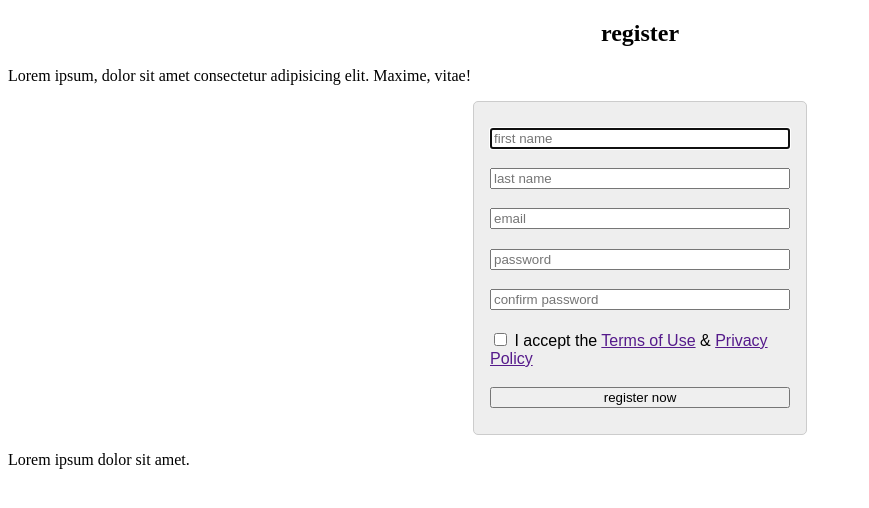
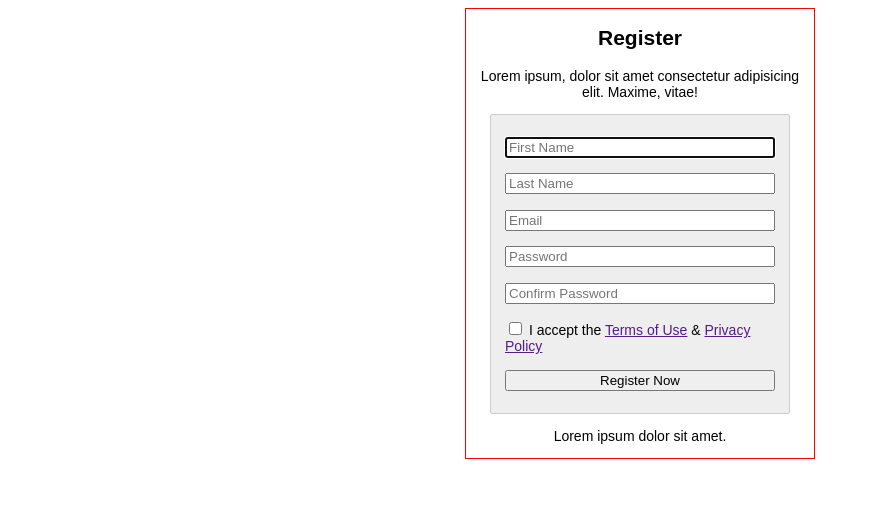
Before and after one commit to HannaTkachenko/form_hw, a plain HTML site: page index.html in a window 1280 px wide. Shown: the whole page, without its empty margins (0-869 px from the left). Drawn offline with Linux system fonts and the light colour scheme.

Commit message:
Add target"blank"

```diff
--- a/assets/css/style.css
+++ b/assets/css/style.css
@@ -1,5 +1,22 @@
-h1{
+:root{
+  font-size: 14px;
+  font-family: sans-serif;
+}
+*{
+  box-sizing: border-box;
+
+}
+
+.form-section{
+  display: block;
+  margin: auto;
+  width: 350px;
+  border: 1px solid red;
+}
+h1,
+p{
   text-align: center;
+  padding: 0 1rem;
 }
 .form{
   display: flex;
@@ -10,7 +27,12 @@ h1{
   padding: 1em;
   margin: auto;
   border: 1px solid #ccc;
-  border-radius: 5px;
+  border-radius: 2px;
   background-color: #eee;
   font-family: sans-serif;
 }
+input,
+button,
+h1{
+  text-transform: capitalize;
+}
--- a/index.html
+++ b/index.html
@@ -5,10 +5,10 @@
     <meta http-equiv="X-UA-Compatible" content="IE=edge" />
     <meta name="viewport" content="width=device-width, initial-scale=1.0" />
     <title>Form</title>
-    <link rel="stylesheet" href="assets/css/style.css">
+    <link rel="stylesheet" href="assets/css/style.css" />
   </head>
   <body>
-    <section>
+    <section class="form-section">
       <div>
         <h1 class="main-title">register</h1>
         <p>
@@ -17,6 +17,7 @@
         </p>
         <form class="form" action="">
           <input
+            class="first-name"
             type="text"
             placeholder="first name"
             autofocus
@@ -24,9 +25,19 @@
             required
             pattern="^[A-Z][a-z]{1,12}$"
           />
-          <input type="text" placeholder="last name" name="last name" />
-          <input type="email" placeholder="email" name="email" required/>
-          <input type="password" placeholder="password" name="password" required/>
+          <input
+            class="last-name"
+            type="text"
+            placeholder="last name"
+            name="last name"
+          />
+          <input type="email" placeholder="email" name="email" required />
+          <input
+            type="password"
+            placeholder="password"
+            name="password"
+            required
+          />
           <input
             type="password"
             placeholder="confirm password"
@@ -34,8 +45,11 @@
             required
           />
           <label for="">
-            <input type="checkbox" name="accept" value="accept" required/>
-            <span>I accept the <a href="">Terms of Use</a> & <a href="">Privacy Policy</a> </span>
+            <input type="checkbox" name="accept" value="accept" required />
+            <span
+              >I accept the <a target="blank" href="">Terms of Use</a> &
+              <a target="blank" href="">Privacy Policy</a>
+            </span>
           </label>
           <button type="submit">register now</button>
         </form>
```
